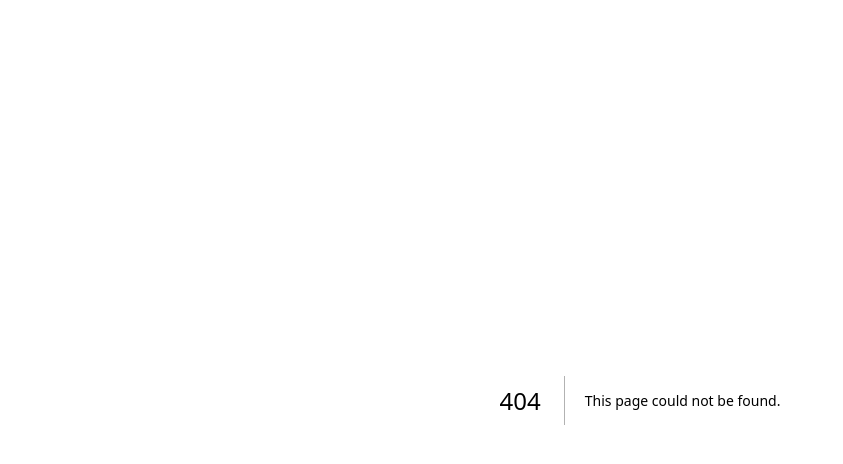
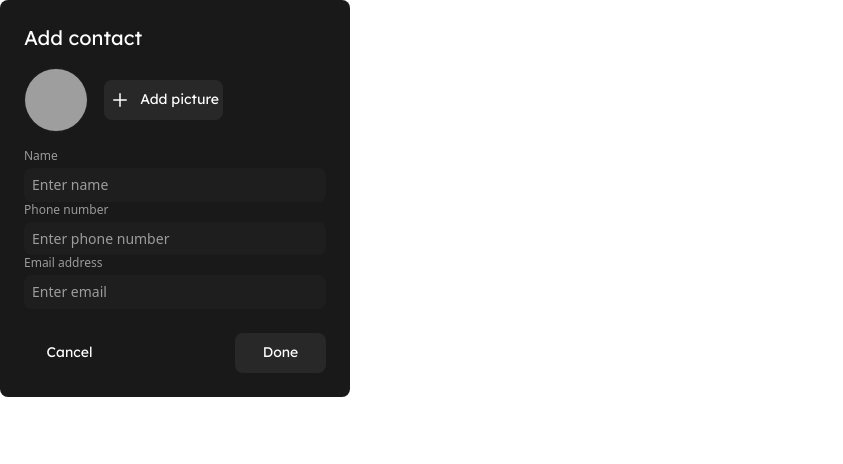
Before and after one commit to Aur316/ux-contactlist, a Next.js app: page /components/ui/ContactForm in a window 1280 px wide. Before the commit this address had no page. Shown: the top 464 px of the page, without its empty margins (0-843 px from the left). Built offline with nearby package versions, Linux system fonts and the light colour scheme; grey boxes are pictures that could not be loaded.

Commit message:
add contact form

```diff
--- a/src/pages/components/Contact.tsx
+++ b/src/pages/components/Contact.tsx
@@ -1,13 +1,13 @@
 import { useState } from "react";
-import { deleteContact } from "@/functions"; // Globális törlési funkció importálása
+import { deleteContact } from "@/functions";
 import { ImageIconProps, NameNumberProps } from "@/types";
 import ImageIcon from "./contactComponents/ImageIcon";
 import NameNumber from "./contactComponents/NameNumber";
 import Dropdown from "./ui/dropdown/Dropdown";
 
 interface ContactProps extends NameNumberProps, ImageIconProps {
-  id: number; // A kontakt azonosítója a törléshez
-  onDelete: (id: number) => void; // Callback a sikeres törlés után
+  id: number;
+  onDelete: (id: number) => void;
 }
 
 export default function Contact({
@@ -21,8 +21,8 @@ export default function Contact({
 
   const handleDelete = async () => {
     try {
-      await deleteContact(id); // Törlési funkció meghívása
-      onDelete(id); // Callback meghívása a szülő komponensben
+      await deleteContact(id);
+      onDelete(id);
     } catch (error) {
       console.error("Error deleting contact:", error);
     }
@@ -43,7 +43,7 @@ export default function Contact({
       {visibleDropDown && (
         <Dropdown
           values={["Edit", "Favourite", "Remove"]}
-          onDelete={handleDelete} // Törlési funkció átadása a Dropdown komponensnek
+          onDelete={handleDelete}
         />
       )}
     </div>
--- /dev/null
+++ b/src/pages/components/ui/ContactForm.tsx
@@ -0,0 +1,61 @@
+import React, { useState } from "react";
+import Input from "./input/Input";
+import Button from "./button/Button";
+
+export default function AddContactForm() {
+  const [name, setName] = useState<string>("");
+  const [phone, setPhone] = useState<string>("");
+  const [email, setEmail] = useState<string>("");
+
+  return (
+    <div className="bg-G-90 rounded-lg p-6 w-[350px]">
+      <h2 className="text-primary text-xl mb-4 font-lexend">Add contact</h2>
+
+      <div className="flex items-center mb-4">
+        <img
+          src="/path/to/profile-pic.png"
+          alt="Profile"
+          className="w-16 h-16 rounded-full border border-G-80 mr-4"
+        />
+        <Button
+          radius="rounded-[8px]"
+          color="text-primary"
+          background="bg-G-60"
+          text="double"
+          icon="/icons/Add.png"
+          value="Add picture"
+        />
+      </div>
+
+      <Input
+        label="Name"
+        placeholder="Enter name"
+        value={name}
+        onChange={(e) => setName(e.target.value)}
+      />
+      <Input
+        label="Phone number"
+        placeholder="Enter phone number"
+        value={phone}
+        onChange={(e) => setPhone(e.target.value)}
+      />
+      <Input
+        label="Email address"
+        placeholder="Enter email"
+        value={email}
+        onChange={(e) => setEmail(e.target.value)}
+      />
+
+      <div className="flex justify-between mt-6">
+        <Button color="text-primary" text="text" value="Cancel" />
+        <Button
+          radius="rounded-[8px]"
+          color="text-primary"
+          background="bg-G-60"
+          text="text"
+          value="Done"
+        />
+      </div>
+    </div>
+  );
+}
--- /dev/null
+++ b/src/pages/components/ui/input/Input.tsx
@@ -0,0 +1,30 @@
+import React from "react";
+
+interface InputFieldProps {
+  label: string;
+  placeholder: string;
+  value: string;
+  onChange: (e: React.ChangeEvent<HTMLInputElement>) => void;
+  type?: string;
+}
+
+export default function InputField({
+  label,
+  placeholder,
+  value,
+  onChange,
+  type = "text",
+}: InputFieldProps) {
+  return (
+    <div className="flex flex-col gap-1">
+      <label className="text-secondary text-xs">{label}</label>
+      <input
+        type={type}
+        placeholder={placeholder}
+        value={value}
+        onChange={onChange}
+        className="bg-G-80 text-primary border-none rounded-lg p-2 text-sm leading-tight placeholder-secondary focus:outline-none"
+      />
+    </div>
+  );
+}
--- a/src/pages/index.tsx
+++ b/src/pages/index.tsx
@@ -3,6 +3,7 @@ import axios from "axios";
 import { ContactType } from "@/types";
 import Contact from "./components/Contact";
 import Button from "./components/ui/button/Button";
+import ContactForm from "./components/ui/ContactForm";
 
 export default function Home() {
   const [contacts, setContacts] = useState<ContactType[] | null>(null);
@@ -66,13 +67,7 @@ export default function Home() {
         icon="/icons/Add.png"
         value="Add new"
       />
-      <Button
-        radius=""
-        color=""
-        background="bg-amber-400"
-        text="text"
-        value="Add new"
-      />
+
       <Button
         radius=""
         color=""
@@ -80,6 +75,7 @@ export default function Home() {
         text="icon"
         icon="/icons/Add.png"
       />
+      <ContactForm />
     </div>
   );
 }
--- a/src/types.ts
+++ b/src/types.ts
@@ -16,9 +16,9 @@ export interface ImageIconProps {
 }
 
 export interface ButtonProps {
-  radius: string;
+  radius?: string;
   color: string;
-  background: string;
+  background?: string;
   text: "double" | "text" | "icon";
   icon?: string;
   value?: string;
```
Also changed, not shown: 1 other file (tests, documents, lock files or other folders).
